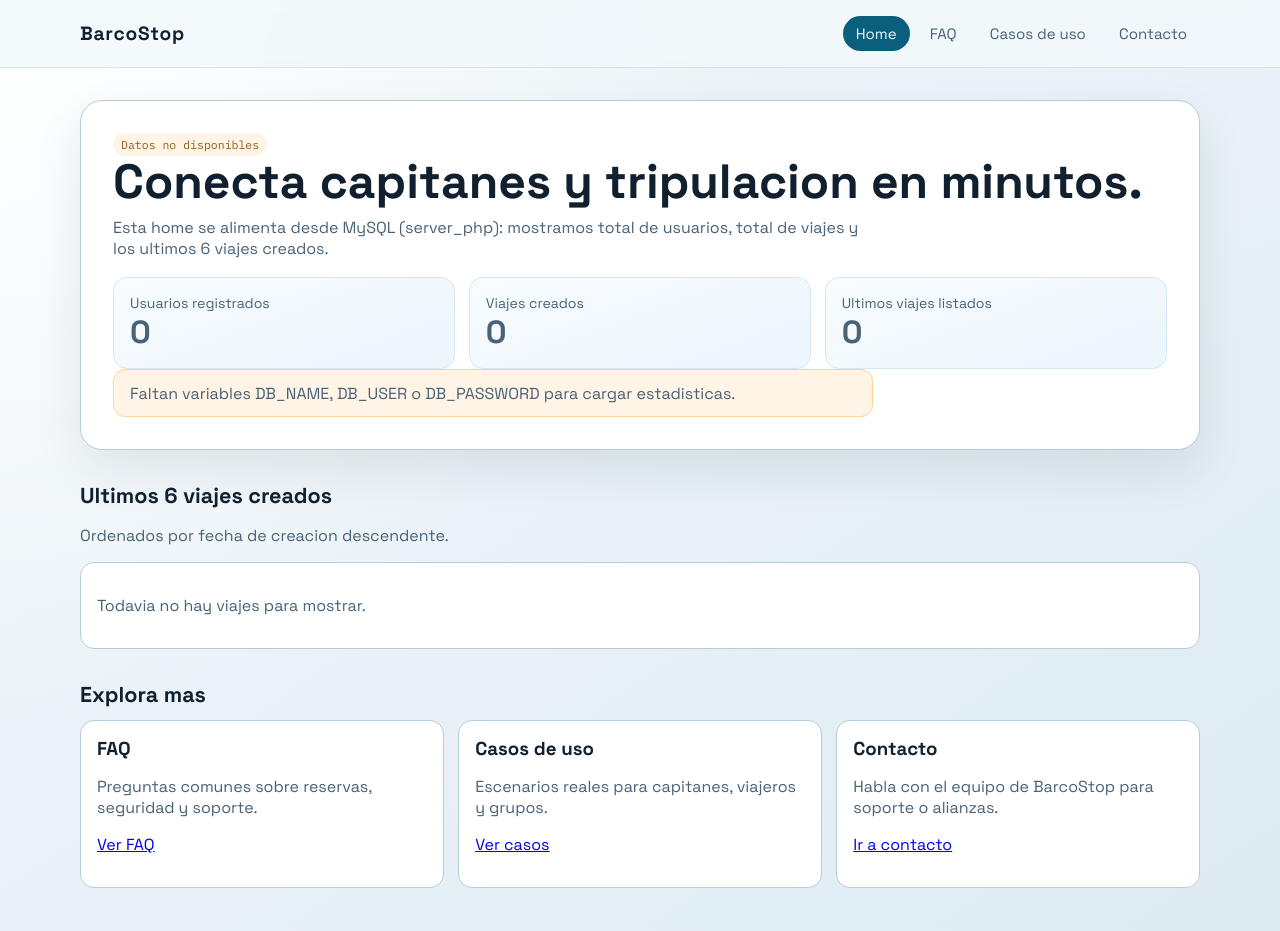
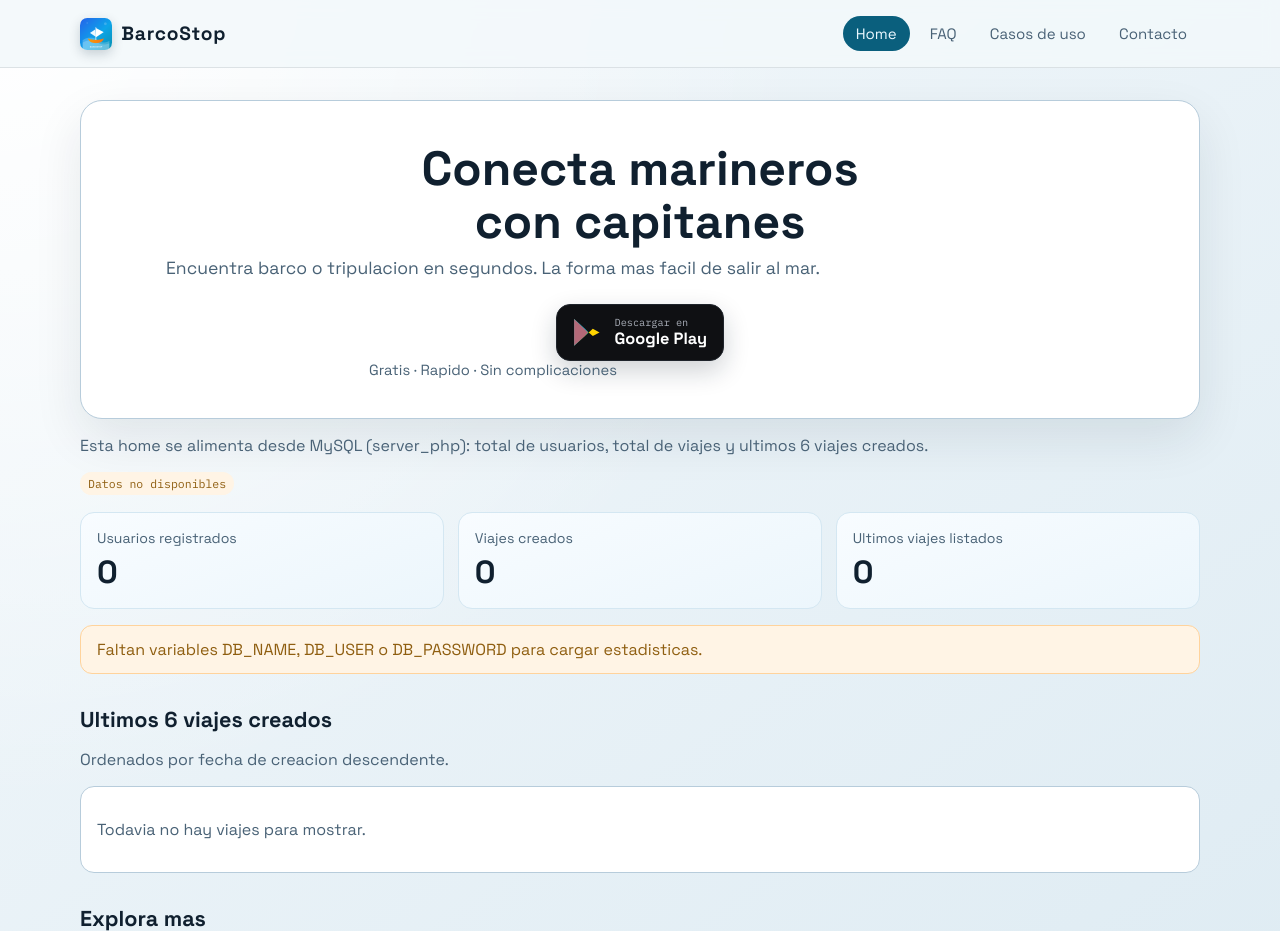
Before and after one commit to locogoncom/BarcoStop, a PHP site: page /website/index.php in a window 1280 px wide. Shown: the top 931 px of the page. Run offline with PHP 8.4, Linux system fonts and the light colour scheme.

Commit message:
Update .env, logo-barcostop.png, site.css, and 2 more files

```diff
--- a/website/assets/site.css
+++ b/website/assets/site.css
@@ -55,11 +55,22 @@ body {
 }
 
 .brand {
+  display: inline-flex;
+  align-items: center;
+  gap: 0.58rem;
   text-decoration: none;
   color: var(--ink);
   font-weight: 700;
   letter-spacing: 0.04em;
   font-size: 1.2rem;
+}
+
+.brand-logo {
+  width: 2rem;
+  height: 2rem;
+  border-radius: 0.45rem;
+  display: block;
+  box-shadow: 0 4px 12px rgba(12, 35, 56, 0.2);
 }
 
 .nav {
@@ -110,6 +121,92 @@ body {
   margin: 0;
   color: var(--muted);
   max-width: 760px;
+}
+
+.hero-legacy {
+  text-align: center;
+  padding-top: 2.6rem;
+  padding-bottom: 2.4rem;
+}
+
+.hero-title {
+  margin: 0;
+  font-size: clamp(2rem, 6vw, 3.7rem);
+  line-height: 1.06;
+}
+
+.hero-subtitle {
+  margin: 1rem auto 0;
+  max-width: 520px;
+  font-size: 1.1rem;
+}
+
+.play-cta {
+  margin-top: 1.6rem;
+  display: inline-flex;
+  align-items: center;
+  gap: 0.8rem;
+  text-decoration: none;
+  background: #0f1013;
+  color: #fff;
+  border: 1px solid #1f242b;
+  border-radius: 14px;
+  padding: 0.75rem 1rem;
+  box-shadow: 0 10px 26px rgba(16, 32, 47, 0.2);
+  transition: transform 0.15s ease, box-shadow 0.15s ease, background-color 0.15s ease;
+}
+
+.play-cta:hover {
+  transform: translateY(-1px);
+  box-shadow: 0 16px 30px rgba(16, 32, 47, 0.25);
+  background: #090a0d;
+}
+
+.play-logo {
+  width: 1.8rem;
+  height: 1.8rem;
+  flex-shrink: 0;
+  display: inline-flex;
+}
+
+.play-logo svg {
+  width: 100%;
+  height: 100%;
+  display: block;
+}
+
+.play-text {
+  display: inline-flex;
+  flex-direction: column;
+  align-items: flex-start;
+  line-height: 1.1;
+}
+
+.play-text-mini {
+  font-family: "IBM Plex Mono", monospace;
+  font-size: 0.64rem;
+  color: #a8adb7;
+}
+
+.play-text-main {
+  margin-top: 0.12rem;
+  font-size: 1.02rem;
+  font-weight: 700;
+}
+
+.hero-note {
+  margin: 0.9rem auto 0;
+  font-size: 0.92rem;
+  color: #65798a;
+}
+
+.hero-metrics {
+  margin-top: 1rem;
+}
+
+.metrics-badge-wrap {
+  margin-top: 0.6rem;
+  margin-bottom: 0;
 }
 
 .stats {
@@ -339,6 +436,15 @@ body {
     padding: 1.3rem;
   }
 
+  .hero-title br {
+    display: none;
+  }
+
+  .play-cta {
+    width: 100%;
+    justify-content: center;
+  }
+
   .footer-row {
     flex-direction: column;
   }
--- a/website/includes/layout.php
+++ b/website/includes/layout.php
@@ -28,7 +28,10 @@ function siteRenderHeader(string $title, string $activePage): void
 <body>
   <header class="topbar">
     <div class="shell topbar-row">
-      <a class="brand" href="index.php">BarcoStop</a>
+      <a class="brand" href="index.php">
+        <img class="brand-logo" src="assets/logo-barcostop.png" alt="Logo BarcoStop">
+        <span>BarcoStop</span>
+      </a>
       <nav class="nav">
         <?php foreach ($navigation as $key => $item): ?>
           <a class="nav-link <?= $activePage === $key ? 'is-active' : '' ?>" href="<?= h($item['href']) ?>">
--- a/website/index.php
+++ b/website/index.php
@@ -12,13 +12,42 @@ $latestTrips = is_array($metrics['latestTrips']) ? $metrics['latestTrips'] : [];
 siteRenderHeader('BarcoStop | Home', 'home');
 ?>
 
-<section class="hero">
-  <span class="badge <?= $metrics['dbConnected'] ? 'badge-ok' : 'badge-warn' ?>">
-    <?= $metrics['dbConnected'] ? 'Datos en vivo' : 'Datos no disponibles' ?>
-  </span>
-  <h1>Conecta capitanes y tripulacion en minutos.</h1>
-  <p>
-    Esta home se alimenta desde MySQL (server_php): mostramos total de usuarios, total de viajes y los ultimos 6 viajes creados.
+<section class="hero hero-legacy">
+  <h1 class="hero-title">Conecta marineros <br> con capitanes</h1>
+  <p class="hero-subtitle">
+    Encuentra barco o tripulacion en segundos.
+    La forma mas facil de salir al mar.
+  </p>
+  <a
+    href="https://play.google.com/store/apps/details?id=com.barcostop.app"
+    target="_blank"
+    rel="noopener noreferrer"
+    class="play-cta"
+  >
+    <span class="play-logo" aria-hidden="true">
+      <svg viewBox="0 0 512 512" role="img">
+        <path fill="#00d95f" d="M20 20l260 236L20 492z" />
+        <path fill="#00a4ff" d="M20 20l188 168 62 68L20 492z" opacity=".8" />
+        <path fill="#ffd400" d="M280 256l72 65 120-65-120-65z" />
+        <path fill="#ff4b4b" d="M20 492l188-168 62-68L20 20z" opacity=".7" />
+      </svg>
+    </span>
+    <span class="play-text">
+      <span class="play-text-mini">Descargar en</span>
+      <span class="play-text-main">Google Play</span>
+    </span>
+  </a>
+  <p class="hero-note">Gratis · Rapido · Sin complicaciones</p>
+</section>
+
+<section class="hero-metrics">
+  <p class="muted">
+    Esta home se alimenta desde MySQL (server_php): total de usuarios, total de viajes y ultimos 6 viajes creados.
+  </p>
+  <p class="metrics-badge-wrap">
+    <span class="badge <?= $metrics['dbConnected'] ? 'badge-ok' : 'badge-warn' ?>">
+      <?= $metrics['dbConnected'] ? 'Datos en vivo' : 'Datos no disponibles' ?>
+    </span>
   </p>
   <div class="stats">
     <article class="stat-card">
```
Also changed, not shown: website/assets/logo-barcostop.png (added), 1 other file.
